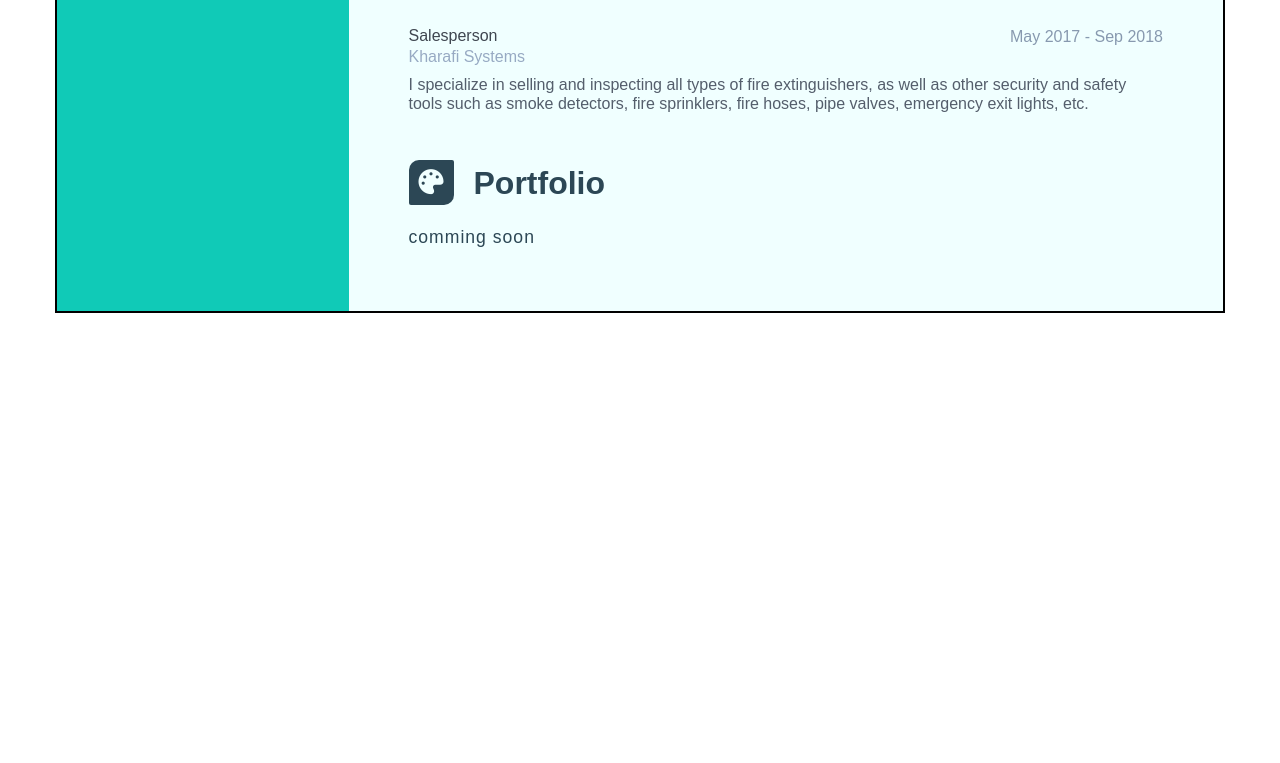
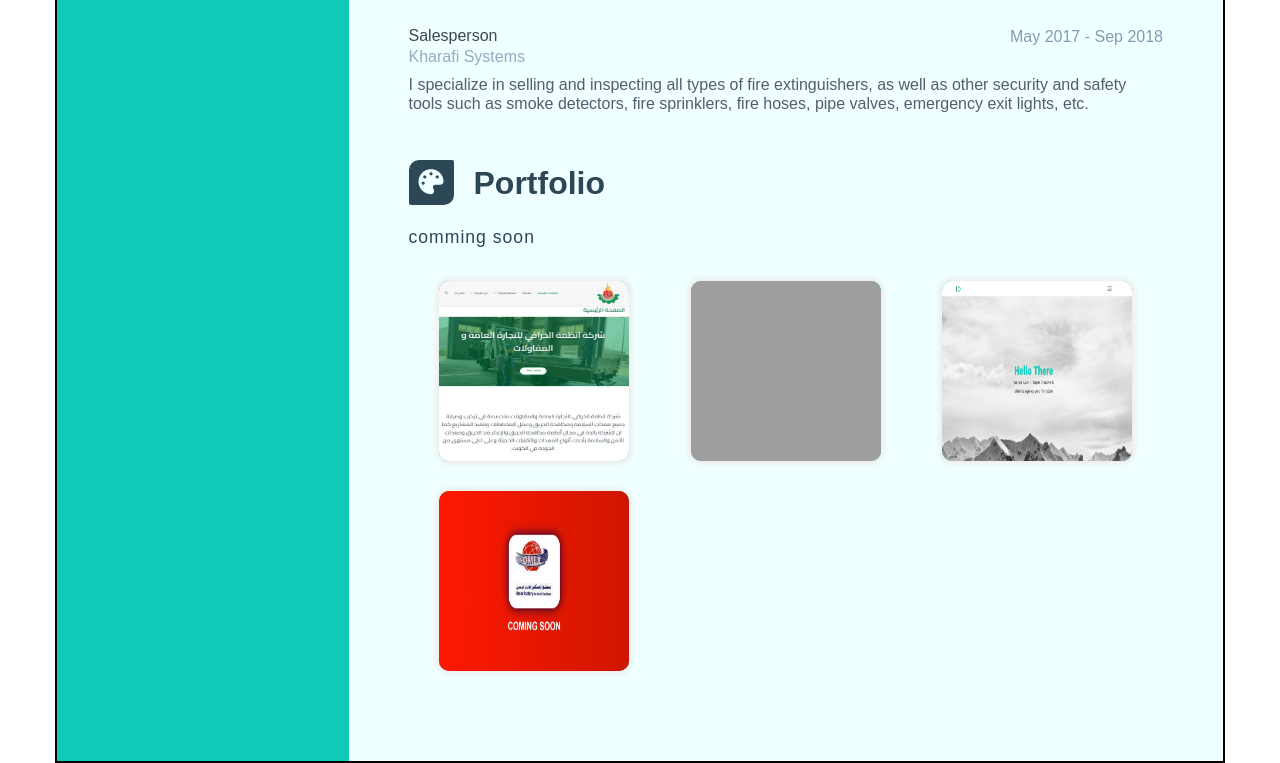
Before and after one commit to programmer-badawy/My-CV, a plain HTML site: page index.html in a window 1280 px wide. Shown: the part 514-1277 px from the top of the page. Before the commit the page ends 827 px from the top, so only its background shows below. Drawn offline with Linux system fonts and the light colour scheme; grey boxes are pictures that could not be loaded.

Commit message:
add portfolio

```diff
--- a/css/main.css
+++ b/css/main.css
@@ -35,6 +35,9 @@ body ::selection {
 
     border: 2px solid black;
     display: flex;
+    /* height: 100vh; */
+    /* height: fit-content; */
+    position: relative;
 }
 
 /* Small */
@@ -117,7 +120,7 @@ aside section.img-container .image{
     justify-content: center;
     align-items: center;
     overflow: hidden;
-            box-shadow: 0px 0px 20px 3px var(--main-color);
+    box-shadow: 0px 0px 20px 3px var(--main-color);
 }
 aside section.img-container .image img{
     width: 200px;
@@ -192,10 +195,10 @@ aside section.contact-data ul li:hover i{
         justify-content: center;
         align-items: center;
         gap: 15px;
-        }
-        aside section.contact-data ul i {
+    }
+    aside section.contact-data ul i {
         font-size: 22px;
-        }
+    }
 }
 
 
@@ -209,9 +212,8 @@ aside section.contact-data ul li:hover i{
 main{
     background-color:#f0ffff;
     width: 75%;
-    /* height: 100vb; */
-    position: relative;
     padding: 60px;
+
 }
 @media (max-width: 768px) {
     main{
@@ -221,7 +223,7 @@ main{
 
 }
 
-/* s Experience */
+/* Start Experience */
 /* g */
 .job{
     margin-bottom: 30px;
@@ -272,6 +274,125 @@ main{
 }
 /*  g*/
 
-/* e Experience */
+/* End Experience */
+/* Start Portfolio */
+.portfolio{
+    width: 100%;
+        height: fit-content;
+        position: relative;
 
+}
+.projects{
+    /* background-color: red; */
+    width: 100%;
+    height: fit-content;
+    display: grid;
+    grid-template-columns: repeat(auto-fill, minmax(calc(100% / 3), 1fr));
+    align-items: center;
+    margin-bottom: 30px;
+
+}
+/* Medium */
+@media (max-width: 992px) {
+    .projects{
+        grid-template-columns: repeat(auto-fill, minmax(50%, 1fr));
+    }
+}
+
+/* Small */
+@media (max-width: 768px) {
+    .projects{
+        width: 100%;
+    }
+    .projects .project {
+        width: 100%;
+        height: 100px;
+    }
+}
+
+/* g */
+.project{
+    background-color: #10cab7;
+    width: 190px;
+    height: 180px;
+    max-width: 80%;
+    margin-top: 30px;
+    box-shadow: 0 0 5px 3px #ededed;
+    justify-self: center;
+    align-self: center;
+    position: relative;
+    overflow: hidden;
+    border-radius: 10px;
+
+}
+
+/* Small */
+@media (max-width: 768px) {
+    .project {
+        width: 100%;
+    }
+
+}
+
+
+.project .project-image{
+    width: 100%;
+    height: 100%;
+    position: relative;
+    overflow: hidden;
+    display: flex;
+    justify-content: center;
+
+
+}
+.project .project-image img{
+position: absolute;
+width: 100%;
+height: 100%;
+max-height: 100%;
+max-width: 100%;
+
+
+}
+.project .project-title{
+    width: 100%;
+    height: auto;
+    position: absolute;
+    bottom: -150px;
+    left: 0px;
+    color: white;
+    font-size: 15px;
+    overflow: hidden;
+    z-index: 5;
+    padding: 40px 15px 10px 15px;
+    transition: all 0.2s ease-in-out;
+    background: rgba(0, 0, 0, 0) linear-gradient(to bottom, rgba(0, 0, 0, 0) 0px, rgba(0, 0, 0, 0.9) 100%) repeat scroll 0 0;
+}
+@media (max-width:767px) {
+    .project .project-title{
+        font-size: 10px;
+    }
+}
+.project:hover .project-title{
+    bottom: 0;
+    transition: .3s ease-in-out;
+}
+.project:hover .project-image img{
+    transition: all 1s ease-out;
+        transform: scale(1.2, 1.2) rotate(1deg);
+        -webkit-transition: all .5s ease-out;
+        -moz-transition: all .5s ease-out;
+        -ms-transition: all .5s ease-out;
+        -o-transition: all .5s ease-out;
+        -webkit-transform: scale(1.2, 1.2) rotate(1deg);
+        -moz-transform: scale(1.2, 1.2) rotate(1deg);
+        -ms-transform: scale(1.2, 1.2) rotate(1deg);
+        -o-transform: scale(1.2, 1.2) rotate(1deg);
+}
+
+
+/* g */
+
+
+/* End Portfolio */
 /* End Main */
--- a/index.html
+++ b/index.html
@@ -4,6 +4,7 @@
     <meta charset="UTF-8">
     <meta name="viewport" content="width=device-width, initial-scale=1.0">
     <title>Khaled's CV</title>
+    <link rel="website icon" tybe="png" href="media/icon.png">
     <!-- main template css file -->
      <link rel="stylesheet" href="css/main.css">
      <!-- render all elements normally -->
@@ -126,16 +127,70 @@
         </div>
         <!-- e job 3 -->
         <!-- e Experience -->
+         <!-- start portfolio -->
          <div class="portfolio">
              <div class="title">
                  <i class="fa-solid fa-palette"></i>
                  <h1>portfolio</h1>
                 </div>
                 <p>comming soon</p>
+                <!-- s projects -->
+                <div class="projects">
+                    <!-- s project 1 -->
+                    <a href="https://kharafisystems.net/" target="_blank">
+                        <div class="project">
+                            <div class="project-image">
+                                <img src="media/karafisys.jpeg" alt="karafisys">
+                            </div>
+                            <div class="project-title">
+                                <h3>WordPress website for "Kharafi Systems"</h3>
+                            </div>
+                        </div>
+                    </a>
+                    <!-- e project 1 -->
+                    <!-- s project 2 -->
+                    <a href="https://programmer-badawy.github.io/Misr-Higher-institute-website/" target="_blank">
+                        <div class="project">
+                            <div class="project-image">
+                                <img src="media/met.png" alt="met">
+                            </div>
+                            <div class="project-title">
+                                <h3>MisrHigher institute website (suggested)</h3>
+                            </div>
+                        </div>
+                    </a>
+                    <!-- e project 2 -->
+                    <!-- s project 3 -->
+                    <a href="https://programmer-badawy.github.io/Leon-template/" target="_blank">
+                        <div class="project">
+                            <div class="project-image">
+                                <img src="media/leon.png" alt="leon">
+                            </div>
+                            <div class="project-title">
+                                <h3>Leon Template (practicing)</h3>
+                            </div>
+                        </div>
+                    </a>
+                    <!-- e project 3 -->
+                    <!-- s project 4 -->
+                    <a href="https://omex.kharafisystems.net/" target="_blank">
+                        <div class="project">
+                            <div class="project-image">
+                                <img src="media/omex.jpg" alt="omex">
+                            </div>
+                            <div class="project-title">
+                                <h3>OMEX for Metal Furniture</h3>
+                            </div>
+                        </div>
+                    </a>
+                    <!-- e project 4 -->
+                </div>
+                <!-- e projects -->
             </div>
 
+            <!-- end portfolio -->
         </main>
-</div>
+
 
 
 
@@ -168,3 +223,18 @@
 
 
  e job 1 -->
+
+
+ <!--
+ <a href="#" target="_blank">
+    <div class="project">
+        <div class="project-image">
+            <img src="" alt="">
+        </div>
+        <div class="project-title">
+            <h3></h3>
+        </div>
+    </div>
+</a>
+
+ -->
```
Also changed, not shown: media/icon.png (added), media/karafisys.jpeg (added), media/leon.png (added), media/omex.jpg (added), 1 other file. Lines whose indentation alone changed are shown as unchanged.
